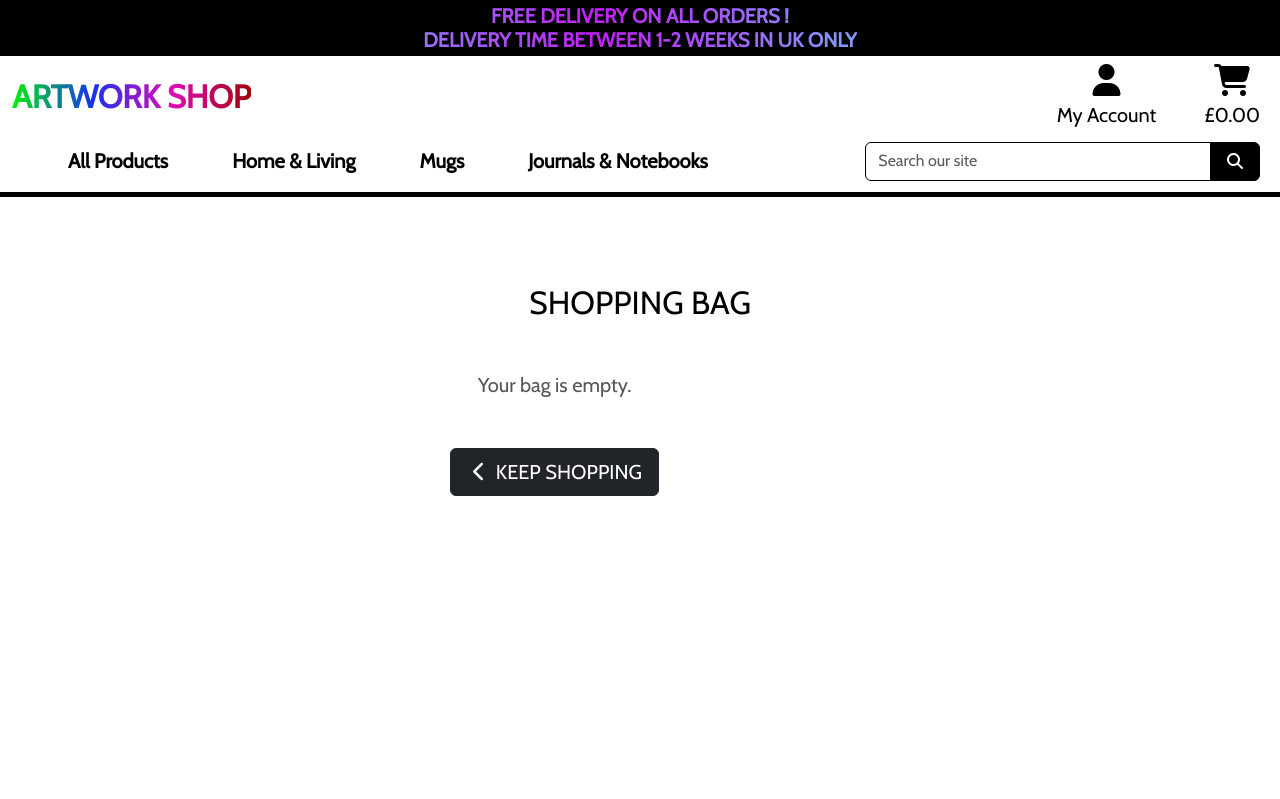
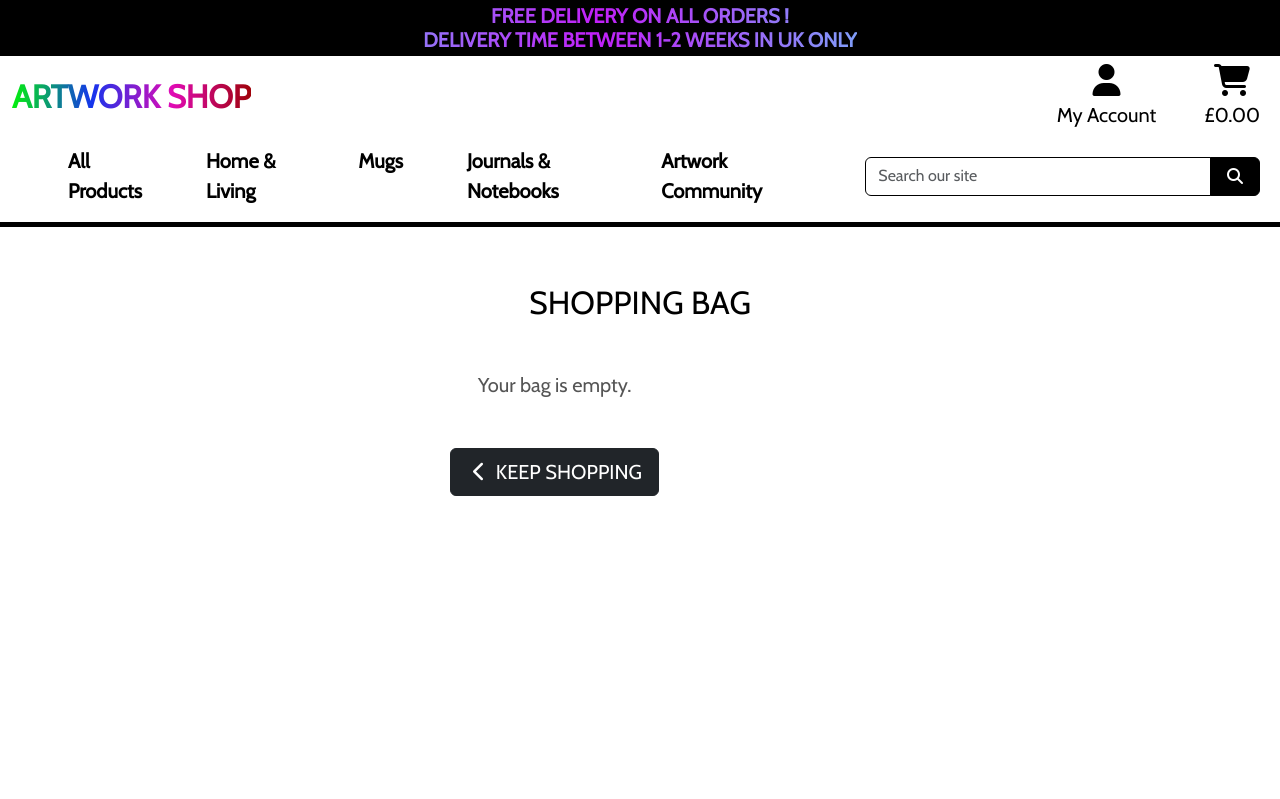
Before and after one commit to ManalAbdulqawi/artwork-online-shop, a Django app: template bag/templates/bag/bag.html in a window 1280 px wide. Shown: the top 799 px of the page. Run offline with Django 4.2, Linux system fonts and the light colour scheme; the template is opened without the code that fills it, so the values that code supplies are empty; some libraries are stand-ins or nearby versions.

Commit message:
integrate the artwork shop project and artwork community project by aadding  each link of them into their navbars

```diff
--- a/templates/includes/main-nav.html
+++ b/templates/includes/main-nav.html
@@ -49,5 +49,10 @@
                 <a href="{% url 'products' %}?category=hardcover_journal_matt" class="dropdown-item">All Journals &amp; Notebooks</a>
             </div>
         </li>
+        <li class="nav-item dropdown me-5">
+            <a class="fs-5 fw-bold nav-link text-black mr-5" href="https://artwork-9d8087583ca3.herokuapp.com/" target="_blank">
+                Artwork Community
+            </a>
+        </li>
     </ul>
 </div>
```
